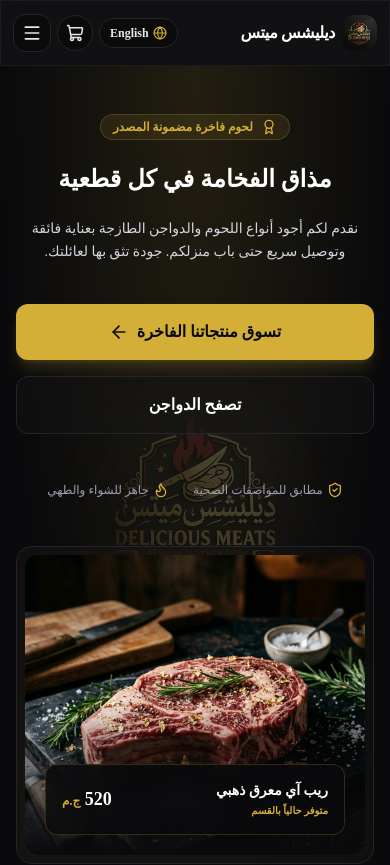
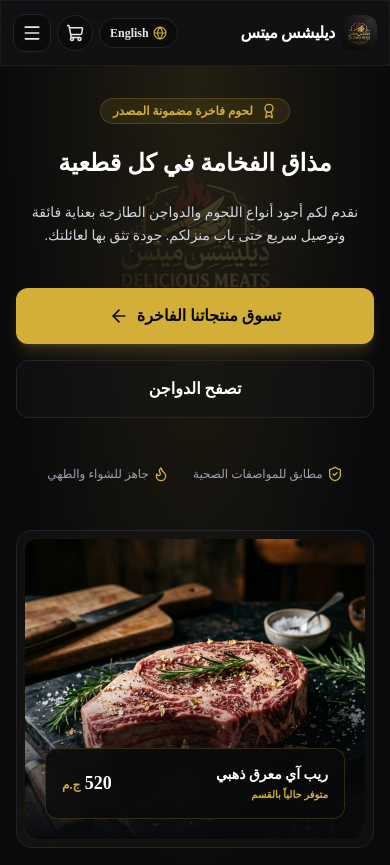
Before and after one commit to mostafashapaan818/meat-poultry-website, a Next.js app: page / in a window 390 px wide. Shown: the top 865 px of the page. Built offline with nearby package versions, Linux system fonts and the light colour scheme.

Commit message:
Fix: Align mobile logo watermark top position directly behind main hero title and adjust section top padding

```diff
--- a/src/app/page.tsx
+++ b/src/app/page.tsx
@@ -52,10 +52,10 @@ export default function Home() {
       <main className="flex-grow">
 
         {/* Hero Section */}
-        <section className="relative overflow-hidden pt-12 pb-20 sm:pb-24 lg:pt-20 lg:pb-32 bg-[radial-gradient(ellipse_at_top,rgba(212,175,55,0.12),transparent_70%)]">
-          {/* Seamless Luxury Logo Background Watermark (No Box Borders) */}
+        <section className="relative overflow-hidden pt-8 pb-16 sm:pt-16 sm:pb-24 lg:pt-20 lg:pb-32 bg-[radial-gradient(ellipse_at_top,rgba(212,175,55,0.12),transparent_70%)]">
+          {/* Seamless Luxury Logo Background Watermark (Perfect Mobile & Desktop Position) */}
           <div
-            className="absolute top-1/2 left-1/2 -translate-x-1/2 -translate-y-1/2 w-[260px] h-[260px] sm:w-[480px] sm:h-[480px] lg:w-[580px] lg:h-[580px] pointer-events-none select-none z-0 overflow-hidden"
+            className="absolute top-16 sm:top-1/2 left-1/2 -translate-x-1/2 sm:-translate-y-1/2 w-[240px] h-[240px] sm:w-[480px] sm:h-[480px] lg:w-[580px] lg:h-[580px] pointer-events-none select-none z-0 overflow-hidden"
             style={{
               maskImage: "radial-gradient(circle at center, black 35%, transparent 75%)",
               WebkitMaskImage: "radial-gradient(circle at center, black 35%, transparent 75%)"
@@ -65,7 +65,7 @@ export default function Home() {
             <img
               src="/images/logo.png"
               alt=""
-              className="w-full h-full object-contain filter brightness-110 opacity-20 sm:opacity-25 mix-blend-screen"
+              className="w-full h-full object-contain filter brightness-110 opacity-15 sm:opacity-25 mix-blend-screen"
             />
           </div>
 
```
